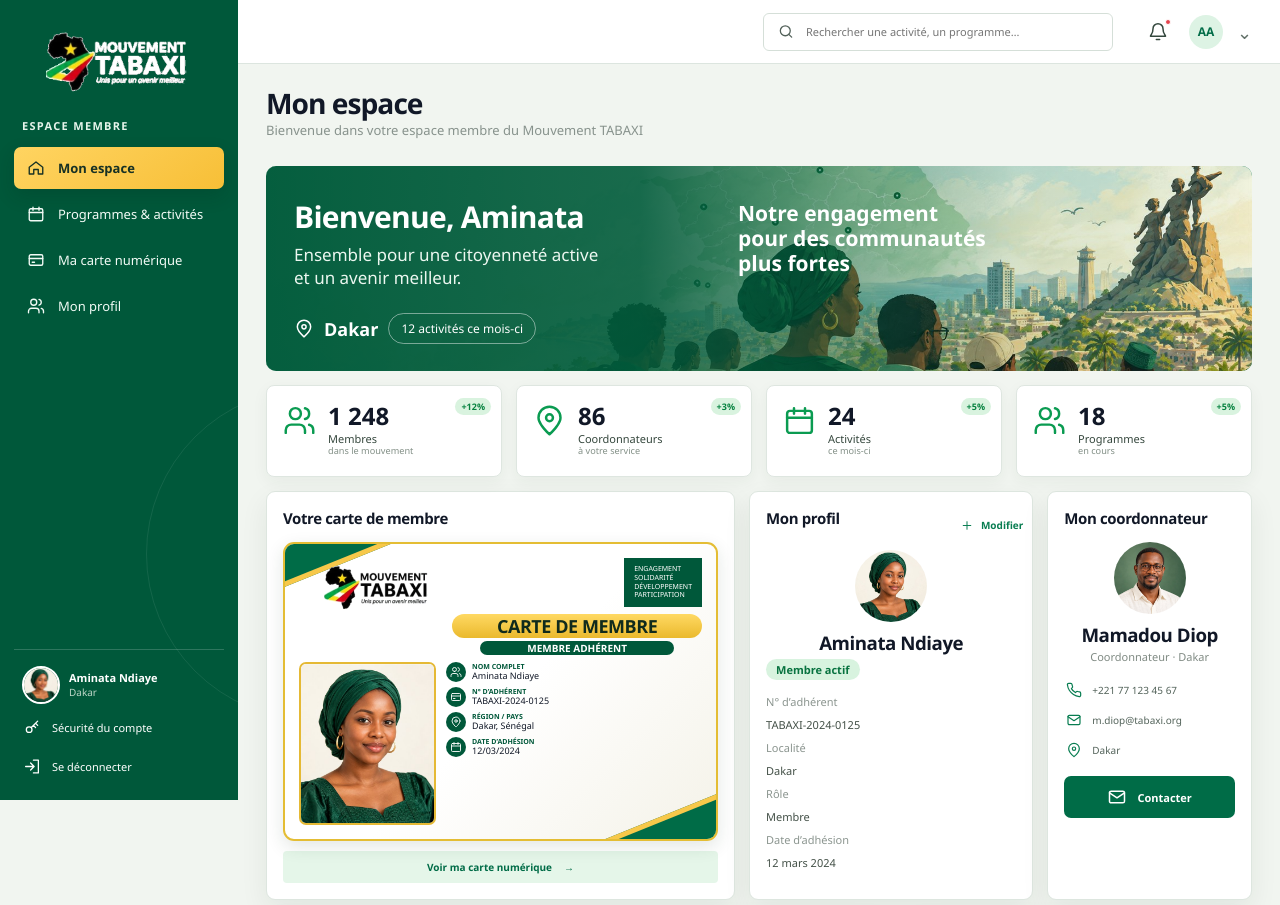
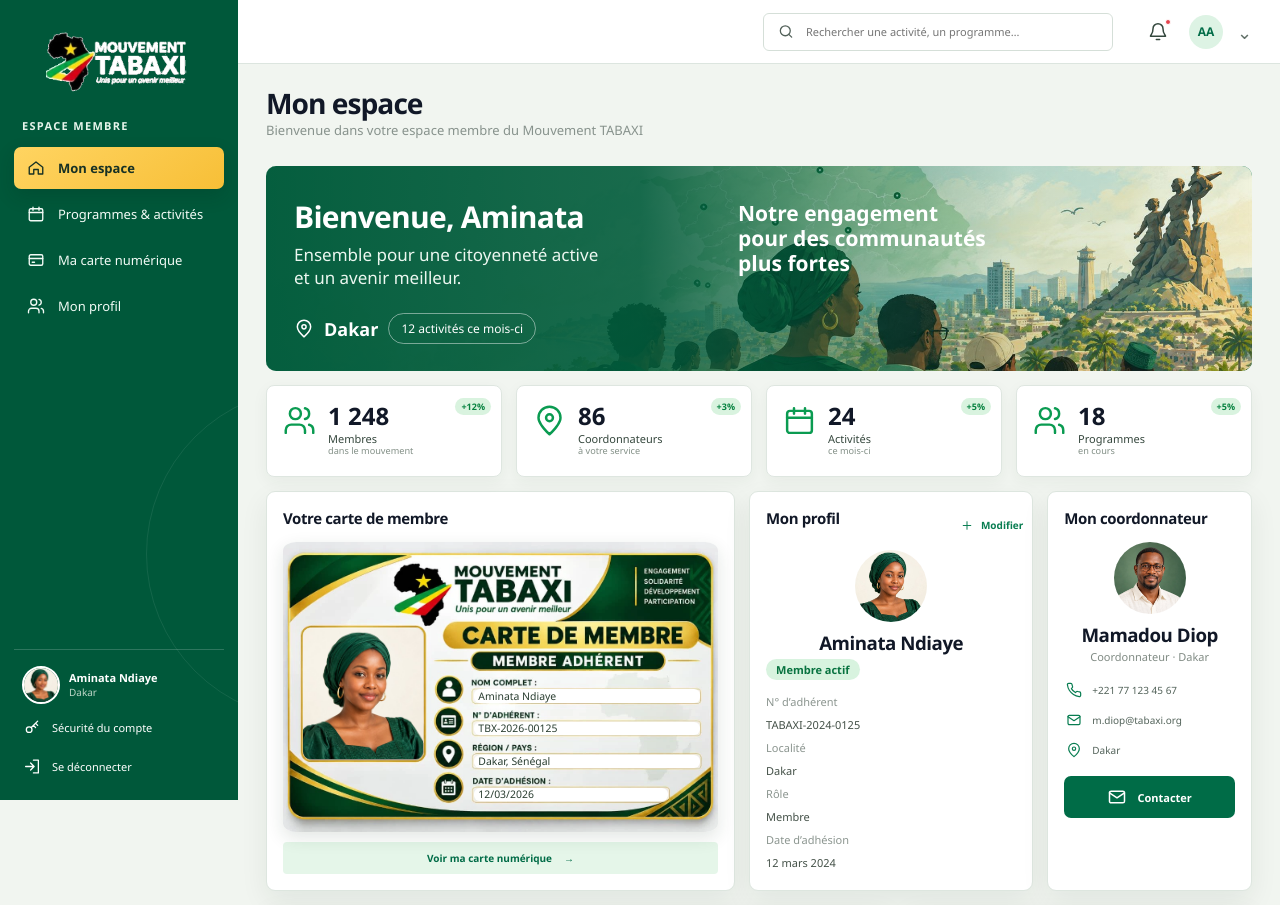
Before and after one commit to boubacarsidibe/mouvement-tabaxi, an Angular app in the folder frontend/: page /membre in a window 1280 px wide. Shown: the top 905 px of the page. Built offline with nearby package versions, Linux system fonts and the light colour scheme.

Commit message:
feat(carte): affiche la carte de membre sur le modèle officiel du mouvement
La carte reprend exactement l'image fournie par le mouvement : la photo et les
quatre informations sont placées dans ses cadres. Les boutons et la note sous
la carte prennent la même largeur que la carte.

```diff
--- a/frontend/src/app/shared/member-card.ts
+++ b/frontend/src/app/shared/member-card.ts
@@ -1,51 +1,29 @@
 import { Component, Input } from '@angular/core';
-import { UiIcon } from './ui-icon';
 
+/**
+ * Carte de membre : le modèle officiel du mouvement sert de fond,
+ * la photo et les informations du membre sont placées dans ses cadres.
+ */
 @Component({
   selector: 'app-member-card',
-  imports: [UiIcon],
   template: `
-    <article class="membership-card" [class.large]="large">
-      <div class="card-ribbon"></div>
-      <div class="card-brand">
-        <img src="logo-tabaxi-transparent.png" alt="Mouvement TABAXI" /><span
-          >Engagement<br />Solidarité<br />Développement<br />Participation</span
-        >
-      </div>
-      <h3>Carte de membre</h3>
-      <p class="card-type">Membre adhérent</p>
-      <div class="card-body">
-        <img class="card-portrait" src="member-aminata.jpg" alt="Portrait d’Aminata Ndiaye" />
-        <dl>
-          <div>
-            <ui-icon name="users" /><span
-              ><dt>Nom complet</dt>
-              <dd>Aminata Ndiaye</dd></span
-            >
-          </div>
-          <div>
-            <ui-icon name="card" /><span
-              ><dt>N° d’adhérent</dt>
-              <dd>TABAXI-2024-0125</dd></span
-            >
-          </div>
-          <div>
-            <ui-icon name="location" /><span
-              ><dt>Région / pays</dt>
-              <dd>Dakar, Sénégal</dd></span
-            >
-          </div>
-          <div>
-            <ui-icon name="calendar" /><span
-              ><dt>Date d’adhésion</dt>
-              <dd>12/03/2024</dd></span
-            >
-          </div>
-        </dl>
-      </div>
+    <article class="membership-card" [class.large]="large" aria-label="Carte de membre TABAXI de {{ name }}">
+      <img class="card-template" src="modele-carte.webp" alt="" />
+      @if (photo) {
+        <img class="card-portrait" [src]="photo" [alt]="'Portrait de ' + name" />
+      }
+      <div class="card-value card-name">{{ name }}</div>
+      <div class="card-value card-number">{{ number }}</div>
+      <div class="card-value card-locality">{{ locality }}</div>
+      <div class="card-value card-date">{{ date }}</div>
     </article>
   `,
 })
 export class MemberCard {
   @Input() large = false;
+  @Input() name = 'Aminata Ndiaye';
+  @Input() number = 'TBX-2026-00125';
+  @Input() locality = 'Dakar, Sénégal';
+  @Input() date = '12/03/2026';
+  @Input() photo: string | null = 'member-aminata.jpg';
 }
--- a/frontend/src/styles.css
+++ b/frontend/src/styles.css
@@ -1358,187 +1358,95 @@
   display: grid;
 }
 .news-row strong {
-  font-size: 10px;
+  font-size: 13px;
 }
 .news-row small {
-  color: #88938d;
-  font-size: 9px;
+  color: #636b67;
+  font-size: 13px;
 }
 
-/* Member card */
+/* Member card : modèle officiel du mouvement (1080 x 720), informations placées dessus */
 .membership-card {
-  min-height: 245px;
   position: relative;
+  width: 100%;
+  aspect-ratio: 3 / 2;
+  container-type: inline-size;
   overflow: hidden;
-  padding: 14px;
-  border: 2px solid #e4bd34;
-  border-radius: 11px;
-  background: linear-gradient(135deg, #fff 0 52%, #f4f2e8);
+  border-radius: 3%;
+  background: #fff;
   box-shadow: 0 6px 18px rgba(27, 54, 37, 0.12);
 }
-.membership-card::before,
-.membership-card::after {
+.membership-card.large {
+  width: min(900px, 100%);
+  margin: 0 auto;
+  box-shadow: 0 14px 36px rgba(32, 54, 42, 0.14);
+}
+.card-template {
   position: absolute;
-  width: 230px;
-  height: 34px;
-  background: var(--green-800);
-  content: '';
-  transform: rotate(-22deg);
-}
-.membership-card::before {
-  top: -12px;
-  left: -80px;
-  border-bottom: 5px solid var(--gold);
-}
-.membership-card::after {
-  right: -80px;
-  bottom: -10px;
-  border-top: 5px solid var(--gold);
-}
-.card-brand {
-  position: relative;
-  z-index: 2;
-  display: flex;
-  align-items: flex-start;
-  justify-content: space-between;
-}
-.card-brand img {
-  width: 158px;
-  height: 58px;
-  object-fit: contain;
-}
-.card-brand > span {
-  padding: 7px 10px;
-  background: var(--green-900);
-  color: #fff;
-  font-size: 7px;
-  line-height: 1.25;
-  text-transform: uppercase;
-}
-.membership-card > h3 {
-  width: 62%;
-  margin: -2px 0 0 auto;
-  padding: 3px 8px;
-  border-radius: 99px;
-  background: linear-gradient(#ffd963, #eab92d);
-  color: #102a1c;
-  font-size: 18px;
-  line-height: 1;
-  text-align: center;
-  text-transform: uppercase;
-}
-.card-type {
-  width: 48%;
-  margin: 3px 7% 7px auto;
-  border-radius: 99px;
-  background: var(--green-900);
-  color: #fff;
-  font-size: 10px;
-  font-weight: 800;
-  text-align: center;
-  text-transform: uppercase;
-}
-.card-body {
-  position: relative;
-  z-index: 2;
-  display: grid;
-  grid-template-columns: 34% 1fr;
-  gap: 10px;
+  inset: 0;
+  width: 100%;
+  height: 100%;
+  object-fit: fill;
 }
 .card-portrait {
-  width: 100%;
-  aspect-ratio: 0.84;
-  border: 2px solid #e5b935;
-  border-radius: 7px;
+  position: absolute;
+  top: 29.6%;
+  left: 4.6%;
+  width: 27.6%;
+  height: 45.1%;
+  border-radius: 6%;
   object-fit: cover;
 }
-.card-body dl {
-  display: grid;
-  align-content: start;
-  gap: 5px;
-  margin: 0;
-}
-.card-body dl > div {
-  display: flex;
-  align-items: center;
-  gap: 6px;
-}
-.card-body dl ui-icon {
-  width: 20px;
-  height: 20px;
-  padding: 4px;
-  border-radius: 50%;
-  background: var(--green-900);
-  color: #fff;
-}
-.card-body dl span {
-  display: grid;
-  line-height: 1.1;
-}
-.card-body dt {
-  color: var(--green-900);
-  font-size: 7px;
-  font-weight: 800;
-  text-transform: uppercase;
-}
-.card-body dd {
-  margin: 0;
-  font-size: 9px;
-}
-.membership-card.large {
-  width: min(640px, 100%);
-  min-height: 390px;
-  margin: 0 auto;
-  padding: 22px;
-}
-.membership-card.large .card-brand img {
-  width: 240px;
-  height: 82px;
-}
-.membership-card.large .card-brand > span {
-  font-size: 10px;
-}
-.membership-card.large > h3 {
-  font-size: 29px;
-}
-.membership-card.large .card-type {
-  font-size: 15px;
-}
-.membership-card.large .card-body {
-  gap: 18px;
-}
-.membership-card.large .card-body dl {
-  gap: 10px;
-}
-.membership-card.large .card-body dl ui-icon {
-  width: 30px;
-  height: 30px;
-}
-.membership-card.large .card-body dt {
-  font-size: 10px;
-}
-.membership-card.large .card-body dd {
-  font-size: 13px;
+.card-value {
+  position: absolute;
+  left: 43.8%;
+  width: 52%;
+  height: 4.6%;
+  display: flex;
+  align-items: center;
+  box-sizing: border-box;
+  padding: 0 1.1%;
+  overflow: hidden;
+  border-radius: 6px;
+  background: #fff;
+  color: #293d30;
+  font-size: 2.4cqw;
+  font-weight: 500;
+  text-overflow: ellipsis;
+  white-space: nowrap;
+}
+.card-name {
+  top: 50.8%;
+}
+.card-number {
+  top: 61.9%;
+}
+.card-locality {
+  top: 73.3%;
+}
+.card-date {
+  top: 84.7%;
+  width: 44.6%;
 }
 .card-view {
   max-width: 900px;
 }
 .card-actions {
-  width: min(640px, 100%);
+  width: min(900px, 100%);
   display: grid;
   grid-template-columns: 1fr 1fr;
   gap: 16px;
   margin: 14px auto 12px;
 }
 .info-note {
-  width: min(760px, 100%);
+  width: min(900px, 100%);
   margin: 0 auto;
   padding: 12px;
   border: 1px solid #b9d7e9;
   border-radius: 6px;
   background: #eef8ff;
   color: #536d7b;
-  font-size: 11px;
+  font-size: 13px;
   text-align: center;
 }
 
@@ -2413,22 +2321,6 @@
   .member-grid,
   .mini-programs {
     grid-template-columns: 1fr;
-  }
-  .membership-card.large {
-    min-height: 310px;
-  }
-  .membership-card.large .card-brand img {
-    width: 180px;
-    height: 60px;
-  }
-  .membership-card.large > h3 {
-    font-size: 20px;
-  }
-  .membership-card.large .card-body dt {
-    font-size: 8px;
-  }
-  .membership-card.large .card-body dd {
-    font-size: 10px;
   }
   .card-actions {
     grid-template-columns: 1fr;
```
Also changed, not shown: frontend/public/modele-carte.webp (added).
